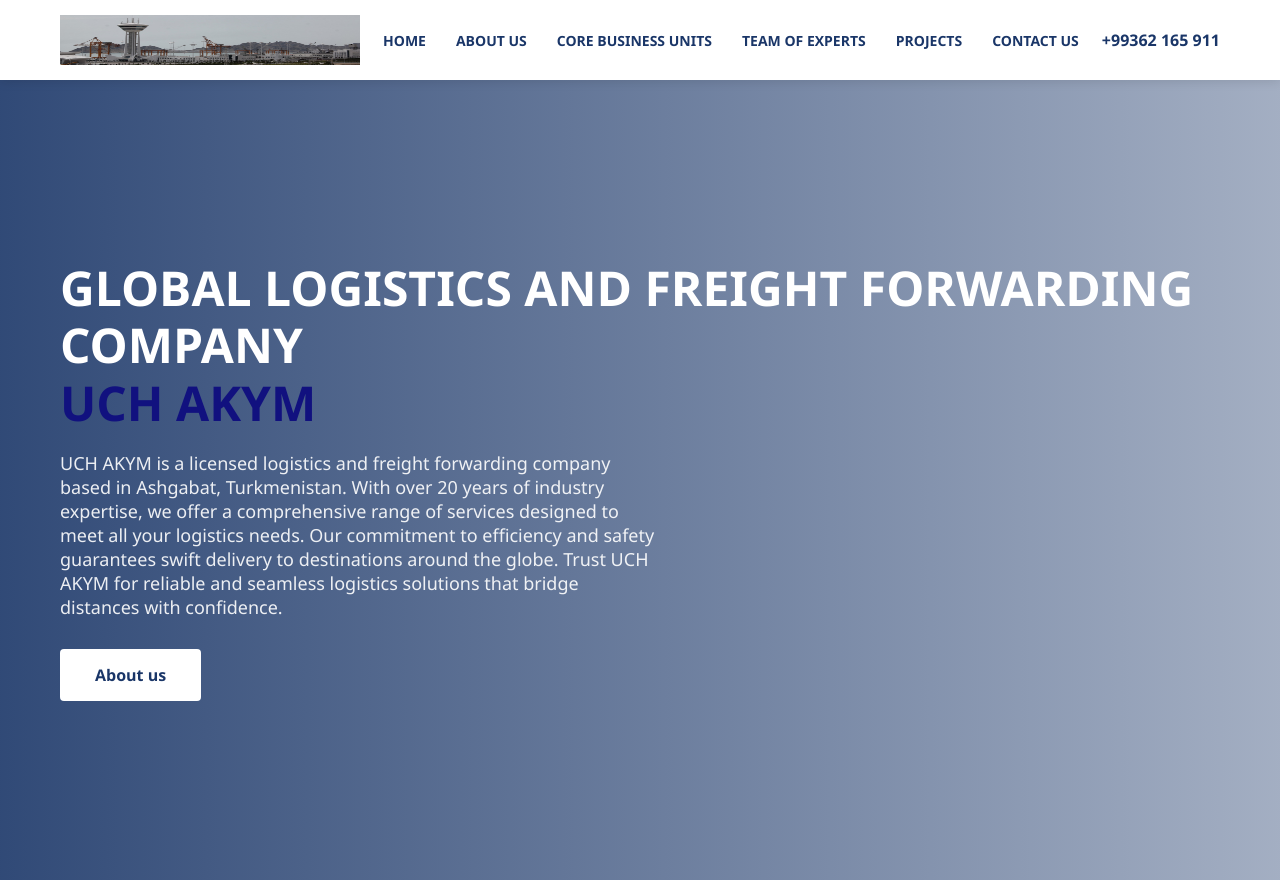
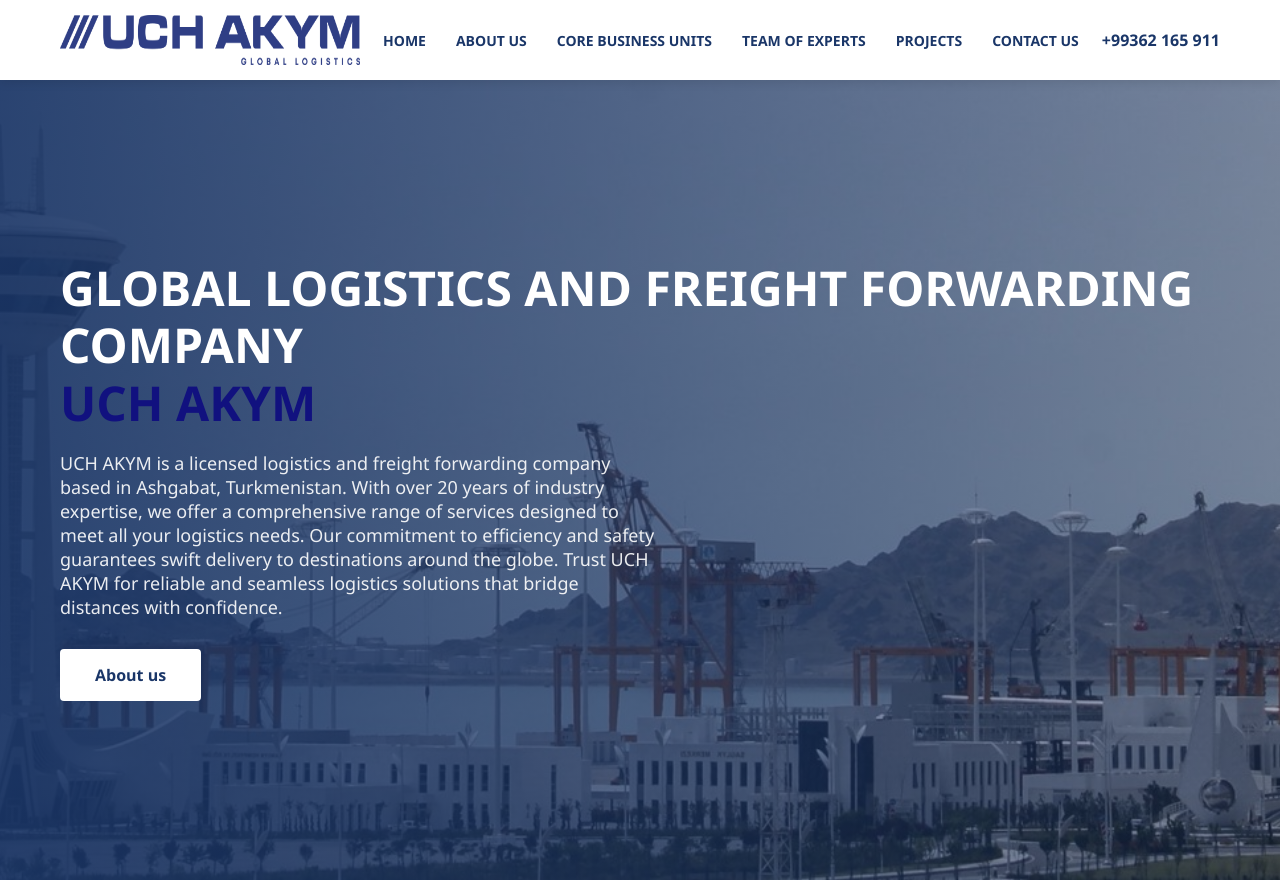
Before and after one commit to bibiisha/UCHAKYM, a plain HTML site: page index.html in a window 1280 px wide. Shown: the top 880 px of the page. Drawn offline with Linux system fonts and the light colour scheme.

Commit message:
"Cahnged background photo on home page"

```diff
--- a/index.html
+++ b/index.html
@@ -21,7 +21,7 @@
 
         <div class="logo">
           <a href="#">
-            <img src="image/port.jpg" alt="UCH AKYM Global Logistics" />
+            <img src="image/logo.png" alt="UCH AKYM Global Logistics" />
           </a>
         </div>
 
--- a/style.css
+++ b/style.css
@@ -117,14 +117,14 @@
   min-height: 80vh; /* Секция на 80% высоты экрана */
   display: flex;
   align-items: center;
-  background: url("port.jpg") no-repeat center center / cover; /* Замените на ваше фото */
+  background: url("image/port.jpg") no-repeat center center / cover; /* Замените на ваше фото */
   color: var(--white);
   overflow: hidden;
 }
 
 .home-hero {
   /* Путь к вашему файлу */
-  background-image: url("port.jpg");
+  background-image: url("image/port.jpg");
 
   /* Чтобы картинка не обрезалась некрасиво и заполняла блок */
   background-size: cover;
```
